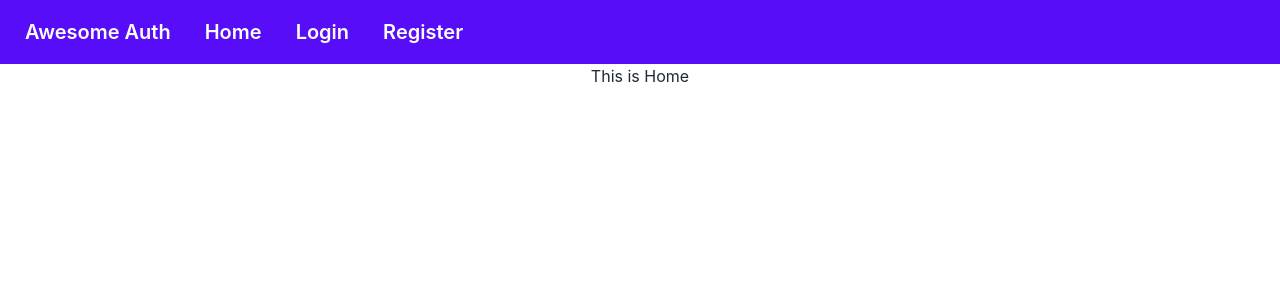
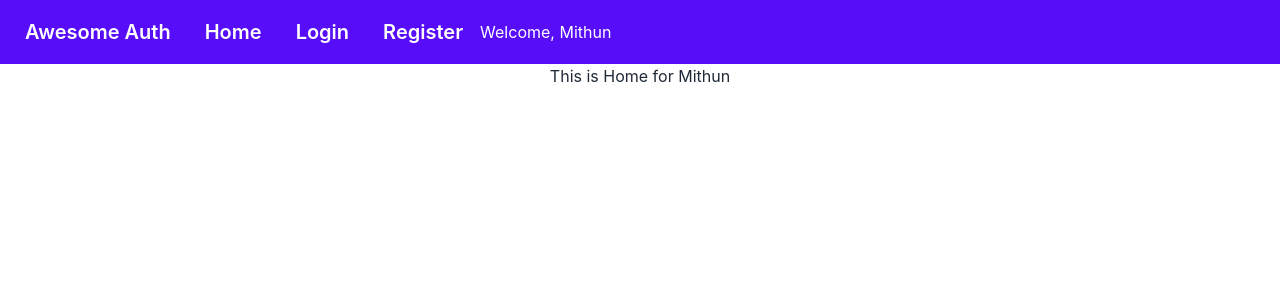
Before and after one commit to mostafizur610/auth-router-contex-app, a React (Create React App) app: page / in a window 1280 px wide. Shown: the top 300 px of the page. Built offline with nearby package versions, Linux system fonts and the light colour scheme.

Commit message:
set userContex for firebase config

```diff
--- a/src/components/Header.js
+++ b/src/components/Header.js
@@ -1,7 +1,11 @@
-import React from 'react';
+import React, { useContext } from 'react';
 import { Link } from 'react-router-dom';
+import { AuthContext } from './contexts/UserContext';
+
 
 const Header = () => {
+    const { user } = useContext(AuthContext)
+    console.log('context', user);
     return (
         <div>
             <div className="navbar bg-primary text-primary-content">
@@ -9,6 +13,7 @@
                 <Link className="btn btn-ghost normal-case text-xl" to='/'>Home</Link>
                 <Link className="btn btn-ghost normal-case text-xl" to='/login'>Login</Link>
                 <Link className="btn btn-ghost normal-case text-xl" to='/register'>Register</Link>
+                {user?.displayName && <span>Welcome, {user.displayName}</span>}
             </div>
         </div>
     );
--- a/src/components/Home.js
+++ b/src/components/Home.js
@@ -1,9 +1,11 @@
-import React from 'react';
+import React, { useContext } from 'react';
+import { AuthContext } from './contexts/UserContext';
 
 const Home = () => {
+    const { user } = useContext(AuthContext);
     return (
         <div>
-            <h2>This is Home</h2>
+            <h2>This is Home for {user?.displayName}</h2>
         </div>
     );
 };
--- a/src/components/Register.js
+++ b/src/components/Register.js
@@ -2,6 +2,7 @@
 import { Link } from 'react-router-dom';
 
 const Register = () => {
+
     const handleSubmit = event => {
         event.preventDefault();
         const form = event.target;
--- /dev/null
+++ b/src/components/contexts/UserContext.js
@@ -0,0 +1,24 @@
+import React, { createContext, useState } from 'react';
+import { getAuth } from 'firebase/auth'
+import app from '../firebase/firebase.config';
+
+
+export const AuthContext = createContext();
+
+const auth = getAuth(app);
+
+const UserContext = ({ children }) => {
+    // const user = { displayName: 'Mithun' }
+    const [user, setUser] = useState({ displayName: 'Mithun' });
+
+
+    const authInfo = { user: user }
+
+    return (
+        <AuthContext.Provider value={authInfo}>
+            {children}
+        </AuthContext.Provider>
+    );
+};
+
+export default UserContext;
--- /dev/null
+++ b/src/components/firebase/firebase.config.js
@@ -0,0 +1,19 @@
+// Import the functions you need from the SDKs you need
+import { initializeApp } from "firebase/app";
+// TODO: Add SDKs for Firebase products that you want to use
+// https://firebase.google.com/docs/web/setup#available-libraries
+
+// Your web app's Firebase configuration
+const firebaseConfig = {
+    apiKey: "AIzaSyB2KIHi3PI8LuUw4f7o1je9vjanrFyC0YA",
+    authDomain: "auth-router-contex-bfddf.firebaseapp.com",
+    projectId: "auth-router-contex-bfddf",
+    storageBucket: "auth-router-contex-bfddf.appspot.com",
+    messagingSenderId: "869137769201",
+    appId: "1:869137769201:web:3d8f002b390658be497f50"
+};
+
+// Initialize Firebase
+const app = initializeApp(firebaseConfig);
+
+export default app;
--- a/src/index.js
+++ b/src/index.js
@@ -3,11 +3,14 @@
 import './index.css';
 import App from './App';
 import reportWebVitals from './reportWebVitals';
+import UserContext from './components/contexts/UserContext';
 
 const root = ReactDOM.createRoot(document.getElementById('root'));
 root.render(
   <React.StrictMode>
-    <App />
+    <UserContext>
+      <App />
+    </UserContext>
   </React.StrictMode>
 );
 
```
